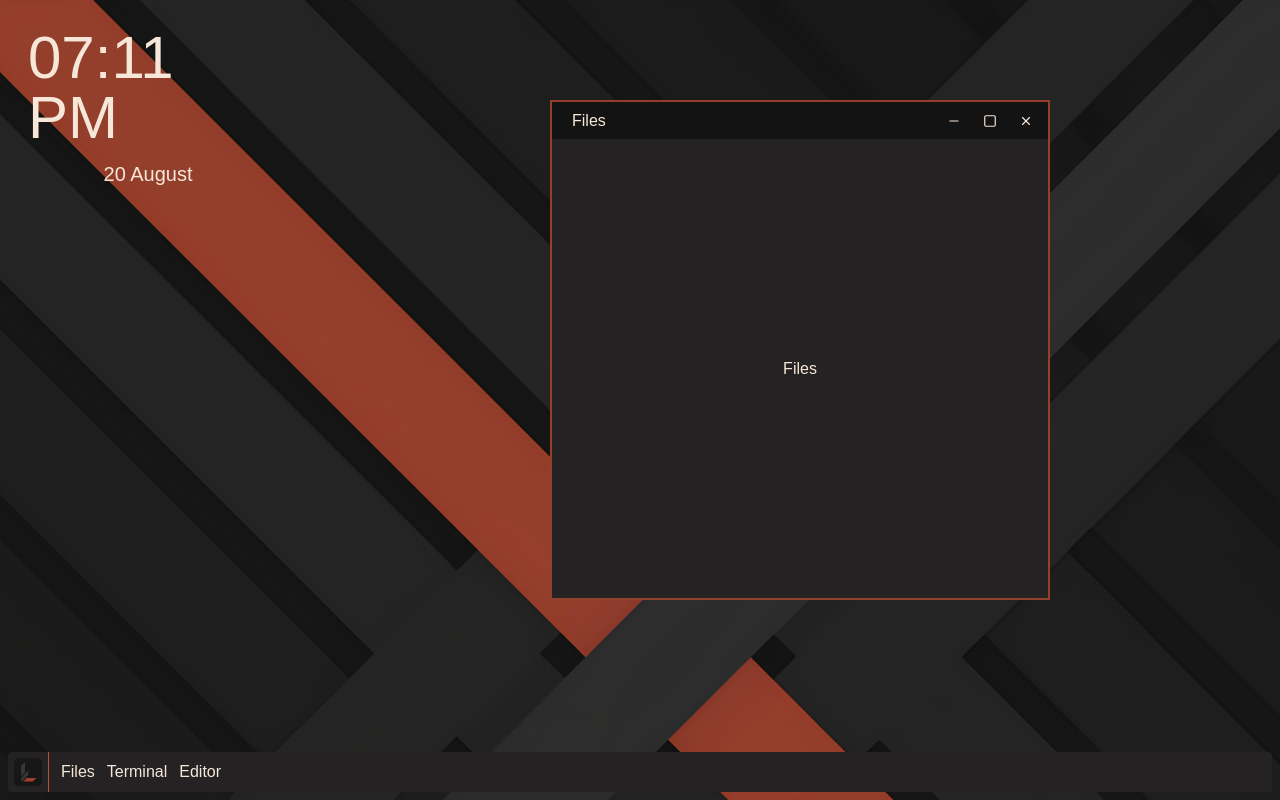
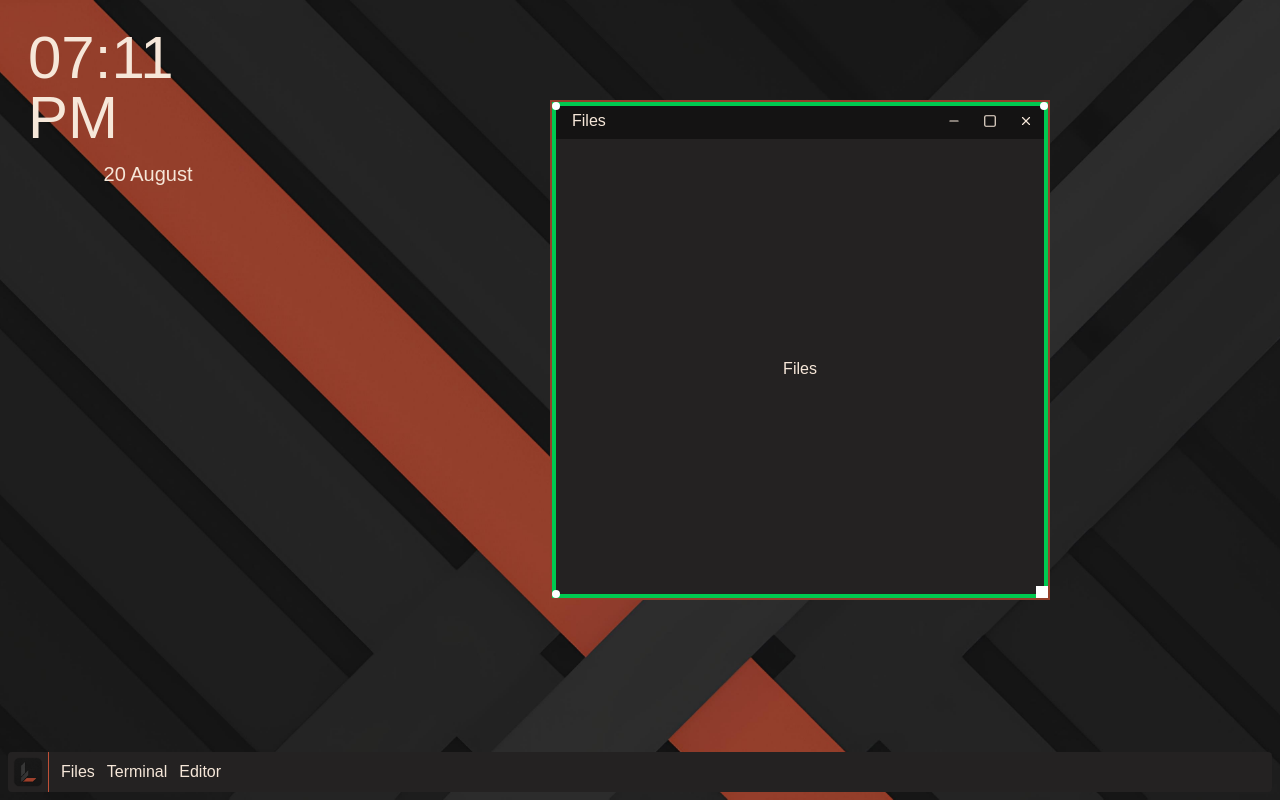
Before and after one commit to Lokesh550-code/Lazy-OS, a React (Vite) app: page / in a window 1280 px wide. Both pictures are taken after a click on the element "Files". Built offline with nearby package versions, Linux system fonts and the light colour scheme; a web font is replaced by a local one.

Commit message:
feat: implement window resizing in south, east and south-east direction

```diff
--- a/src/desktop/Desktop.jsx
+++ b/src/desktop/Desktop.jsx
@@ -8,6 +8,13 @@ import { useState } from "react";
 const Desktop = () => {
   const [components, setComponents] = useState([]);
   const offsetRef = useRef({ x: 0, y: 0 });
+  const sizeDataRef = useRef({
+    startX: 0,
+    startY: 0,
+    startWidth: 0,
+    startHeight: 0,
+  });
+  const [resizing, setResizing] = useState(false);
 
   const addComponents = (name) => {
     setComponents((prev) => [
@@ -19,6 +26,7 @@ const Desktop = () => {
         minimized: false,
         maximized: false,
         position: { x: 550, y: 100 },
+        size: { height: 500, width: 500 },
       },
     ]);
   };
@@ -107,6 +115,86 @@ const Desktop = () => {
     event.currentTarget.releasePointerCapture(event.pointerId);
   };
 
+  const handleResizeStart = (event, id) => {
+    event.stopPropagation();
+    event.currentTarget.setPointerCapture(event.pointerId);
+
+    const activeComponent = components.find((elem) => elem.id === id);
+
+    sizeDataRef.current = {
+      startX: event.clientX,
+      startY: event.clientY,
+      startWidth: activeComponent.size.width,
+      startHeight: activeComponent.size.height,
+    };
+
+    setResizing(true);
+  };
+
+  const handleResizeMove = (event, id, moveDirecton) => {
+    if (!resizing) return;
+
+    const data = sizeDataRef.current;
+    const dx = event.clientX - data.startX;
+    const dy = event.clientY - data.startY;
+
+    if (moveDirecton === "es") {
+      console.log("Working...");
+      setComponents((prev) =>
+        prev.map((elem) =>
+          elem.id === id
+            ? {
+                ...elem,
+                size: {
+                  width: Math.max(500, data.startWidth + dx),
+                  height: Math.max(500, data.startHeight + dy),
+                },
+              }
+            : elem,
+        ),
+      );
+    }
+
+    if (moveDirecton === "e") {
+      console.log("clicking...");
+      setComponents((prev) =>
+        prev.map((elem) =>
+          elem.id === id
+            ? {
+                ...elem,
+                size: {
+                  width: Math.max(500, data.startWidth + dx),
+                  height: elem.size.height,
+                },
+              }
+            : elem,
+        ),
+      );
+    }
+
+    if (moveDirecton === "s") {
+      console.log("clicking...");
+      setComponents((prev) =>
+        prev.map((elem) =>
+          elem.id === id
+            ? {
+                ...elem,
+                size: {
+                  width: elem.size.width,
+                  height: Math.max(500, data.startHeight + dy),
+                },
+              }
+            : elem,
+        ),
+      );
+    }
+  };
+
+  const handleResizeEnd = (event) => {
+    setResizing(false);
+    event.currentTarget.releasePointerCapture(event.pointerId);
+  };
+
   return (
     <div
       className="h-screen w-screen p-2 bg-[#242222] text-[#f6e7d9] font-ui flex flex-col justify-between overflow-hidden z-10"
@@ -130,6 +218,9 @@ const Desktop = () => {
                 removeComponent={removeComponent}
                 handleMinimize={handleMinimize}
                 handleMaximize={handleMaximize}
+                handleResizeStart={handleResizeStart}
+                handleResizeMove={handleResizeMove}
+                handleResizeEnd={handleResizeEnd}
               />
             );
           })
--- a/src/window/Window.jsx
+++ b/src/window/Window.jsx
@@ -8,11 +8,26 @@ const Window = ({
   handlePointerMove,
   handlePointerUp,
   handleMinimize,
-  handleMaximize
+  handleMaximize,
+  handleResizeStart,
+  handleResizeMove,
+  handleResizeEnd,
 }) => {
   return (
     <div
-      style={ application.maximized? {top: 0, left: 0, height: "92%", width: "100%"}: {top: application.position.y, left: application.position.x,  height: "500px", width: "500px"} }
+      onPointerDown={() => {
+        focusWindow(application.id);
+      }}
+      style={
+        application.maximized
+          ? { top: 0, left: 0, height: "92%", width: "100%" }
+          : {
+              top: application.position.y,
+              left: application.position.x,
+              height: `${application.size.height}px`,
+              width: `${application.size.width}px`,
+            }
+      }
       className={`${application.minimized ? `hidden` : application.focused ? `border-[#943F2B] border-2 z-40` : `z-30`} absolute top-1/3 left-1/2 bg-[#242222] text-[#f6e7d9] flex flex-col items-center justify-center`}
     >
       <Title
@@ -27,10 +42,46 @@ const Window = ({
       <div className="h-full flex justify-center items-center">
         {application.applicationName}
       </div>
-      <div className="h-3 w-3 cursor-nwse-resize rounded-full absolute top-0 left-0"></div>
-      <div className="h-3 w-3 cursor-nesw-resize rounded-full absolute top-0 right-0"></div>
-      <div className="h-3 w-3 cursor-nesw-resize rounded-full absolute bottom-0 left-0"></div>
-      <div className="h-3 w-3 cursor-nwse-resize rounded-full absolute bottom-0 right-0"></div>
+      <div className="h-2 w-2 bg-white cursor-nwse-resize z-40 rounded-full absolute top-0 left-0"></div>
+      <div className="h-2 w-2 bg-white cursor-nesw-resize z-40 rounded-full absolute top-0 right-0"></div>
+      <div className="h-2 w-2 bg-white cursor-nesw-resize z-40 rounded-full absolute bottom-0 left-0"></div>
+      <div
+        onPointerDown={(event) => {
+          handleResizeStart(event, application.id);
+        }}
+        onPointerMove={(event) => {
+          handleResizeMove(event, application.id, "es");
+        }}
+        onPointerUp={(event) => {
+          handleResizeEnd(event);
+        }}
+        className="h-3 w-3 z-40 bg-white cursor-nwse-resize absolute bottom-0 right-0"
+      ></div>
+      <div className="absolute h-1 w-full z-30 cursor-n-resize top-0  bg-green-500"></div>
+      <div className="absolute h-full w-1 z-30 cursor-w-resize left-0  bg-green-500"></div>
+      <div
+      onPointerDown={(event) => {
+          handleResizeStart(event, application.id);
+        }}
+        onPointerMove={(event) => {
+          handleResizeMove(event, application.id, "s");
+        }}
+        onPointerUp={(event) => {
+          handleResizeEnd(event);
+        }}
+      className="absolute h-1 w-full z-30 cursor-s-resize bottom-0  bg-green-500"></div>
+      <div
+        onPointerDown={(event) => {
+          handleResizeStart(event, application.id);
+        }}
+        onPointerMove={(event) => {
+          handleResizeMove(event, application.id, "e");
+        }}
+        onPointerUp={(event) => {
+          handleResizeEnd(event);
+        }}
+        className="absolute h-full w-1 z-30 cursor-e-resize right-0  bg-green-500"
+      ></div>
     </div>
   );
 };
```
